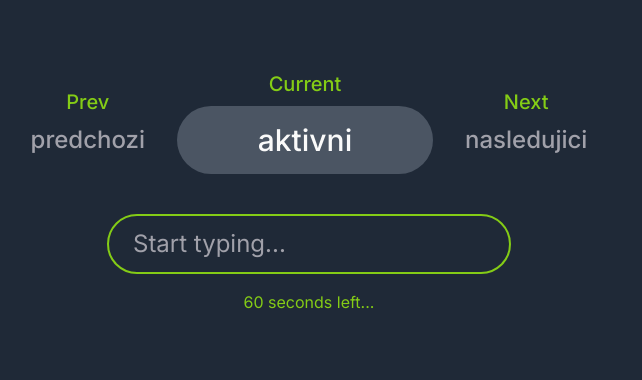
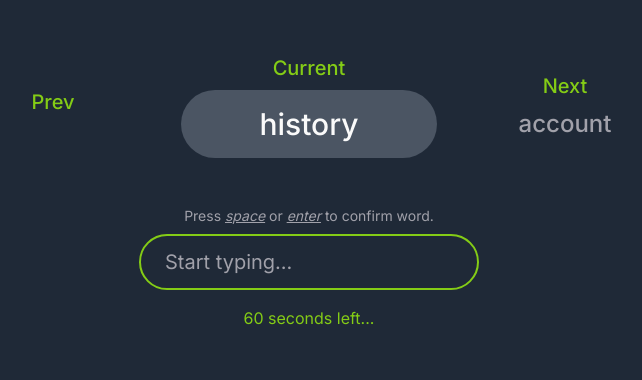
Before and after one commit to ksprptr/fast-type, a Next.js app: page / in a window 1280 px wide. Shown: the part 1008-1388 px from the top of the page, without its empty margins (331-973 px from the left). Built offline with nearby package versions, Linux system fonts and the light colour scheme; what tailwindcss-inner-border would draw is missing.

Commit message:
updated styles, timer and typing

```diff
--- a/pages/index.tsx
+++ b/pages/index.tsx
@@ -1,7 +1,8 @@
 import fullWords from "../components/Arrays";
 import TypeWriter from "typewriter-effect";
 import { motion } from "framer-motion";
-import { useState } from "react";
+import { useEffect, useState } from "react";
+import { useTimer } from "react-timer-hook";
 
 type ActiveWords = {
   prev: string;
@@ -10,20 +11,27 @@ type ActiveWords = {
 };
 
 export default function Home() {
+  const time = new Date();
+  time.setSeconds(time.getSeconds() + 60);
+
   const [ready, setReady] = useState<boolean>(false);
+  const [ended, setEnded] = useState<boolean>(false);
+  const [wrong, setWrong] = useState<boolean>(false);
+  const [activeWord, setActiveWord] = useState<string>("");
+  const { isRunning, start, restart, seconds } = useTimer({ expiryTimestamp: time, onExpire: () => setEnded(true), autoStart: false });
   const [activeWords, setActiveWords] = useState<ActiveWords>({
-    prev: "predchozi",
-    current: "aktivni",
-    next: "nasledujici",
+    prev: "",
+    current: fullWords[Math.floor(Math.random() * fullWords.length)],
+    next: fullWords[Math.floor(Math.random() * fullWords.length)],
   });
 
   return (
-    <main className="max-w-screen-2xl px-8 mx-auto">
-      <section className="flex flex-col justify-center items-center h-screen">
+    <main className="max-w-screen-2xl px-6 mx-auto">
+      <section className="flex flex-col justify-center items-center h-screen text-center">
         <motion.h1 initial={{ opacity: 0, x: -100 }} animate={{ opacity: 1, x: 0 }} transition={{ duration: 0.5 }} className="md:text-6xl text-4xl text-zinc-50 font-normal">
           Welcome to
         </motion.h1>
-        <motion.h1 initial={{ opacity: 0, x: -500 }} animate={{ opacity: 1, x: 0 }} transition={{ duration: 0.3, delay: 0.5 }} className="font-medium italic text-lime-500 md:text-10xl text-8xl leading-none mt-4">
+        <motion.h1 initial={{ opacity: 0, x: -500 }} animate={{ opacity: 1, x: 0 }} transition={{ duration: 0.3, delay: 0.5 }} className="font-medium italic text-lime-500 md:text-10xl sm:text-8xl text-6xl leading-none mt-4">
           FastType
         </motion.h1>
         <motion.div initial={{ opacity: 0, x: -100 }} animate={{ opacity: 1, x: 0 }} transition={{ duration: 0.5, delay: 0.75 }} className="md:text-2xl text-lg text-gray-50 mt-10">
@@ -59,10 +67,10 @@ export default function Home() {
       </section>
       {ready && (
         <section id="type" className="flex flex-col justify-center items-center h-screen">
-          <ul className="flex gap-x-8 items-center font-medium text-3xl text-zinc-50 select-none">
+          <ul className="flex md:flex-row flex-col gap-8 items-center font-medium text-3xl text-zinc-50 select-none">
             <div className="text-center text-lime-500 md:text-xl text-base">
               <li>Prev</li>
-              <li className="md:text-2xl text-lg text-zinc-400 mt-2">{activeWords.prev}</li>
+              <li className={`md:text-2xl text-lg mt-2 w-48 ${wrong ? "text-red-500" : "text-lime-500"}`}>{activeWords.prev}</li>
             </div>
             <div className="text-center text-lime-500 md:text-xl text-base">
               <li>Current</li>
@@ -70,12 +78,39 @@ export default function Home() {
             </div>
             <div className="text-center text-lime-500 md:text-xl text-base">
               <li>Next</li>
-              <li className="md:text-2xl text-lg text-zinc-400 mt-2">{activeWords.next}</li>
+              <li className="md:text-2xl text-lg text-zinc-400 mt-2 w-48">{activeWords.next}</li>
             </div>
           </ul>
           <div className="mt-10">
-            <input type="text" className="bg-transparent rounded-full border-2 border-lime-500 px-6 py-3 md:text-2xl text-lg focus:outline-none text-zinc-50 placeholder:text-zinc-400" placeholder="Start typing..." />
-            <p className="text-lime-500 text-center md:text-base text-sm mt-4">60 seconds left...</p>
+            <p className="text-zinc-400 text-sm my-2 text-center">
+              Press <span className="underline italic">space</span> or <span className="underline italic">enter</span> to confirm word.
+            </p>
+            <input
+              type="text"
+              className="bg-transparent rounded-full border-2 border-lime-500 px-6 py-3 md:text-xl text-base md:w-auto sm:w-64 w-48 focus:outline-none text-zinc-50 placeholder:text-zinc-400"
+              placeholder="Start typing..."
+              value={activeWord}
+              onChange={(e) => setActiveWord(e.target.value)}
+              onKeyDown={(e) => {
+                if (e.key === "Enter" || e.key === " ") {
+                  if (activeWord !== activeWords.current) {
+                    setWrong(true);
+                  } else {
+                    console.log("Correct");
+
+                    setWrong(false);
+                  }
+
+                  setActiveWords({
+                    prev: activeWords.current,
+                    current: activeWords.next,
+                    next: fullWords[Math.floor(Math.random() * fullWords.length)],
+                  });
+                  setActiveWord("");
+                }
+              }}
+            />
+            <p className="text-lime-500 text-center md:text-base text-sm mt-4">{seconds === 0 ? "60" : seconds} seconds left...</p>
           </div>
         </section>
       )}
--- a/styles/globals.css
+++ b/styles/globals.css
@@ -6,4 +6,12 @@
   * {
     @apply !scroll-smooth;
   }
+
+  ::-webkit-scrollbar {
+    @apply w-2;
+  }
+
+  ::-webkit-scrollbar-thumb {
+    @apply bg-lime-500 rounded-lg;
+  }
 }
```
